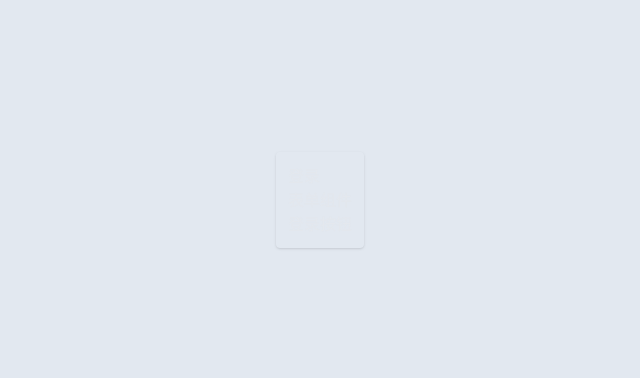
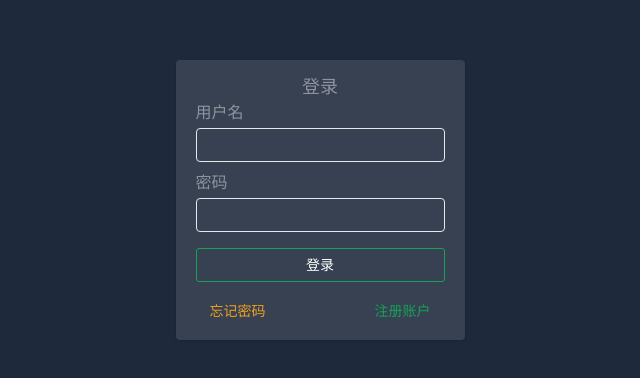
Before and after one commit to Whbbit1999/sable, a Vue app: page /login in a window 1280 px wide. Shown: the part 200-578 px from the top of the page, without its empty margins (320-960 px from the left). Built offline with nearby package versions, Linux system fonts and the light colour scheme.

Commit message:
feat: 自动引入组件

```diff
--- a/components.d.ts
+++ b/components.d.ts
@@ -8,6 +8,7 @@ export {}
 declare module '@vue/runtime-core' {
   export interface GlobalComponents {
     HelloWorld: typeof import('./src/components/HelloWorld.vue')['default']
+    NButton: typeof import('naive-ui')['NButton']
     RouterLink: typeof import('vue-router')['RouterLink']
     RouterView: typeof import('vue-router')['RouterView']
   }
--- a/index.html
+++ b/index.html
@@ -5,7 +5,7 @@
     <meta charset="UTF-8" />
     <link rel="icon" href="/favicon.ico" />
     <meta name="viewport" content="width=device-width, initial-scale=1.0" />
-    <title>Sable</title>
+    <title>Sable UI</title>
   </head>
 
   <body>
--- a/package.json
+++ b/package.json
@@ -19,12 +19,15 @@
   "devDependencies": {
     "@types/lodash-es": "^4.17.6",
     "@types/node": "^18.0.3",
+    "@unocss/core": "^0.44.3",
     "@unocss/preset-wind": "^0.44.0",
+    "@unocss/transformer-directives": "^0.44.3",
     "@vitejs/plugin-vue": "^2.3.3",
+    "naive-ui": "^2.31.0",
     "path": "^0.12.7",
     "sass": "^1.53.0",
     "typescript": "^4.5.4",
-    "unocss": "^0.44.0",
+    "unocss": "^0.44.3",
     "unplugin-vue-components": "^0.21.1",
     "vite": "^2.9.9",
     "vite-plugin-mock": "^2.9.6",
--- a/src/plugins/index.ts
+++ b/src/plugins/index.ts
@@ -1,6 +1,8 @@
 import { App } from "vue";
+import { setupNaiveUI } from "./naive-ui";
 
 import setupUnocss from "./unocss/index";
 export default function (app: App) {
+  setupNaiveUI(app);
   setupUnocss();
 }
--- /dev/null
+++ b/src/plugins/naive-ui/index.ts
@@ -0,0 +1,3 @@
+import { App } from "vue";
+
+export function setupNaiveUI(app: App) {}
--- /dev/null
+++ b/src/views/login/LoginForm/index.vue
@@ -0,0 +1,25 @@
+<script lang="ts" setup></script>
+
+<template>
+  <div class="mx-2">
+    <main class="flex flex-col gap-2">
+      <div class="flex flex-col">
+        <span class="mb-1">用户名</span>
+        <input class="bg-transparent border-1 border-rd outline-0 px-2 py-1" />
+      </div>
+      <div class="flex flex-col">
+        <span class="mb-1">密码</span>
+        <input class="bg-transparent border-1 border-rd outline-0 px-2 py-1" />
+      </div>
+    </main>
+    <div class="flex flex-col gap-3 mt-4 justify-center">
+      <NButton class="w-full" type="primary"> 登录 </NButton>
+      <div class="flex gap-1 justify-between">
+        <NButton type="warning" quaternary>忘记密码</NButton>
+        <NButton type="primary" quaternary>注册账户</NButton>
+      </div>
+    </div>
+  </div>
+</template>
+
+<style scoped lang="scss"></style>
--- a/src/views/login/index.vue
+++ b/src/views/login/index.vue
@@ -1,15 +1,18 @@
-<script lang="ts" setup></script>
+<script lang="ts" setup>
+import LoginForm from "./LoginForm/index.vue";
+</script>
 
 <template>
   <div
-    class="bg-bluegray-200 dark:bg-bluegray-800 min-h-screen text-gray-200/50 flex items-center justify-center"
+    class="bg-bluegray-800 min-h-screen text-gray-200/50 flex items-center justify-center"
   >
     <div
-      class="login dark:bg-gray-700 p-3 rounded hover:bg-gray-600 transition shadow"
+      class="login bg-gray-700 p-3 rounded hover:bg-gray-600 transition shadow"
     >
-      <div>登录</div>
-      <div>表单组件</div>
-      <div>登录按钮</div>
+      <h2 class="text-lg text-center">登录</h2>
+      <main>
+        <LoginForm></LoginForm>
+      </main>
     </div>
   </div>
 </template>
--- a/tsconfig.node.json
+++ b/tsconfig.node.json
@@ -8,7 +8,8 @@
     "baseUrl": "./",
     "paths": {
       "@/*": ["src/*"]
-    }
+    },
+    "jsx": "preserve"
   },
 
   "include": [
--- a/vite/alias.ts
+++ b/vite/alias.ts
@@ -2,6 +2,7 @@ import { AliasOptions } from "vite";
 import path from "path";
 const alias = {
   "@": path.resolve(__dirname, "/src"),
+  "#": path.resolve(__dirname, "/types"),
 } as AliasOptions;
 
 export default alias;
--- a/vite/plugins/autoimport.ts
+++ b/vite/plugins/autoimport.ts
@@ -1,3 +1,10 @@
-import {} from "vite";
+import Components from "unplugin-vue-components/vite";
+import { NaiveUiResolver } from "unplugin-vue-components/resolvers";
+import { Plugin } from "vite";
 
-import { NaiveUiResolver } from "unplugin-vue-components/resolvers";
+export default function autoImport(isBuild: boolean, env: ViteEnv) {
+  return Components({
+    // auto inport components 自动加载组件
+    resolvers: [NaiveUiResolver()],
+  });
+}
--- a/vite/plugins/index.ts
+++ b/vite/plugins/index.ts
@@ -1,9 +1,15 @@
 import vue from "@vitejs/plugin-vue";
-import Components from "unplugin-vue-components/vite";
+import autoImport from "./autoImport";
+
 import setupMockPlugin from "./mock";
 
 import setupUnocssPlugin from "./unocss";
 
 export default function setupPlugins(isBuild: boolean, env: ViteEnv) {
-  return [vue(), Components(), setupUnocssPlugin(), setupMockPlugin(isBuild)];
+  return [
+    vue(),
+    autoImport(isBuild, env),
+    setupUnocssPlugin(),
+    setupMockPlugin(isBuild),
+  ];
 }
--- a/vite/plugins/unocss.ts
+++ b/vite/plugins/unocss.ts
@@ -1,8 +1,11 @@
 import Unocss from "unocss/vite";
+import { Preset } from "@unocss/core";
 import presetWind from "@unocss/preset-wind";
+import transformerDirectives from "@unocss/transformer-directives";
 
 export default function setupUnocssPlugin() {
   return Unocss({
-    presets: [presetWind()],
+    presets: [presetWind() as unknown as Preset<{}>],
+    transformers: [transformerDirectives()],
   });
 }
```
Also changed, not shown: 1 other file (tests, documents, lock files or other folders).
